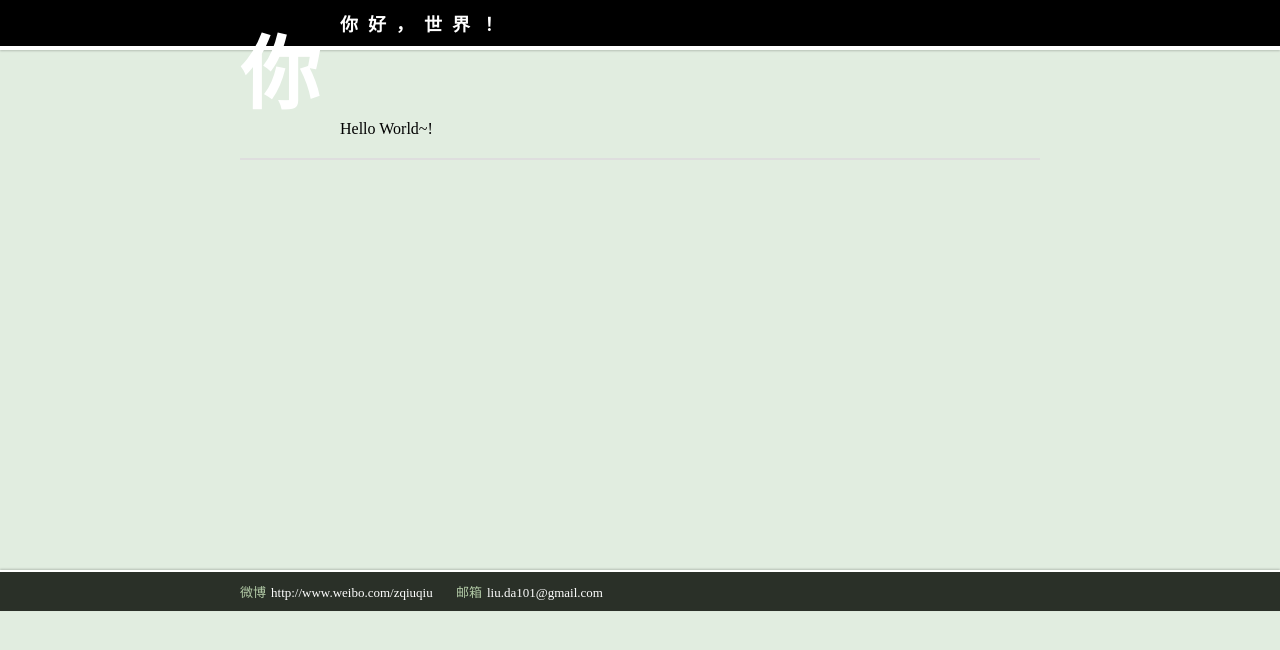
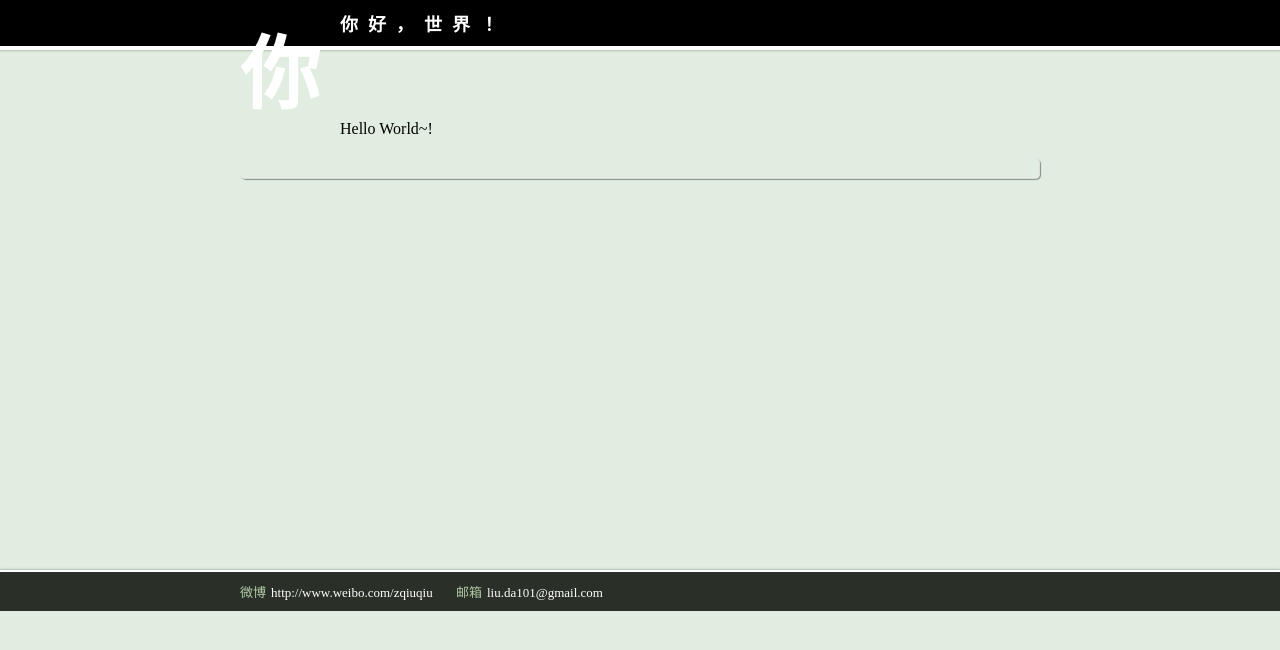
Before and after one commit to liuda101/liuda101.github.com, a Jekyll site: the page built from _posts/2012-11-04-HelloWorld.md, in a window 1280 px wide. Shown: the top 650 px of the page. Built offline with Jekyll 4.4.1, drawn with Linux system fonts in a browser that asks for light colours; comment, search, counter and statistics services are not loaded.

Commit message:
add shadow to post

```diff
--- a/_layouts/post.html
+++ b/_layouts/post.html
@@ -19,6 +19,8 @@
   			<div class="p-c">
   				{{ content }}
   			</div>
+  			<div class="p-f">
+  			</div>
   			<div id="disqus_thread">
   			</div>
   		</div>
--- a/styles/site.css
+++ b/styles/site.css
@@ -13,7 +13,8 @@ header img{position:absolute;height:80px;width:80px;right:40px;top:30px;padding:
 
 #content{padding:10px 0px;min-height:500px;}
 
-.p-c{padding:60px 0px 20px;border-bottom:2px solid #dedede;}
+.p-c{padding:60px 0px 20px;}
+.p-f{margin-bottom:20px;height:20px;border-bottom:1px solid #ddd;border-right:1px solid #ddd;box-shadow:1px 1px 1px rgba(0,0,0,0.4);border-radius:5px;}
 
 footer{color:white;background-color:#2a3028;padding-top:10px;padding-bottom:10px;border-top:2px solid white;box-shadow:0px -1px 2px rgba(0,0,0,0.2);font-size:13px;}
 footer a{color:white;text-decoration:none;margin-right:20px;}
```
